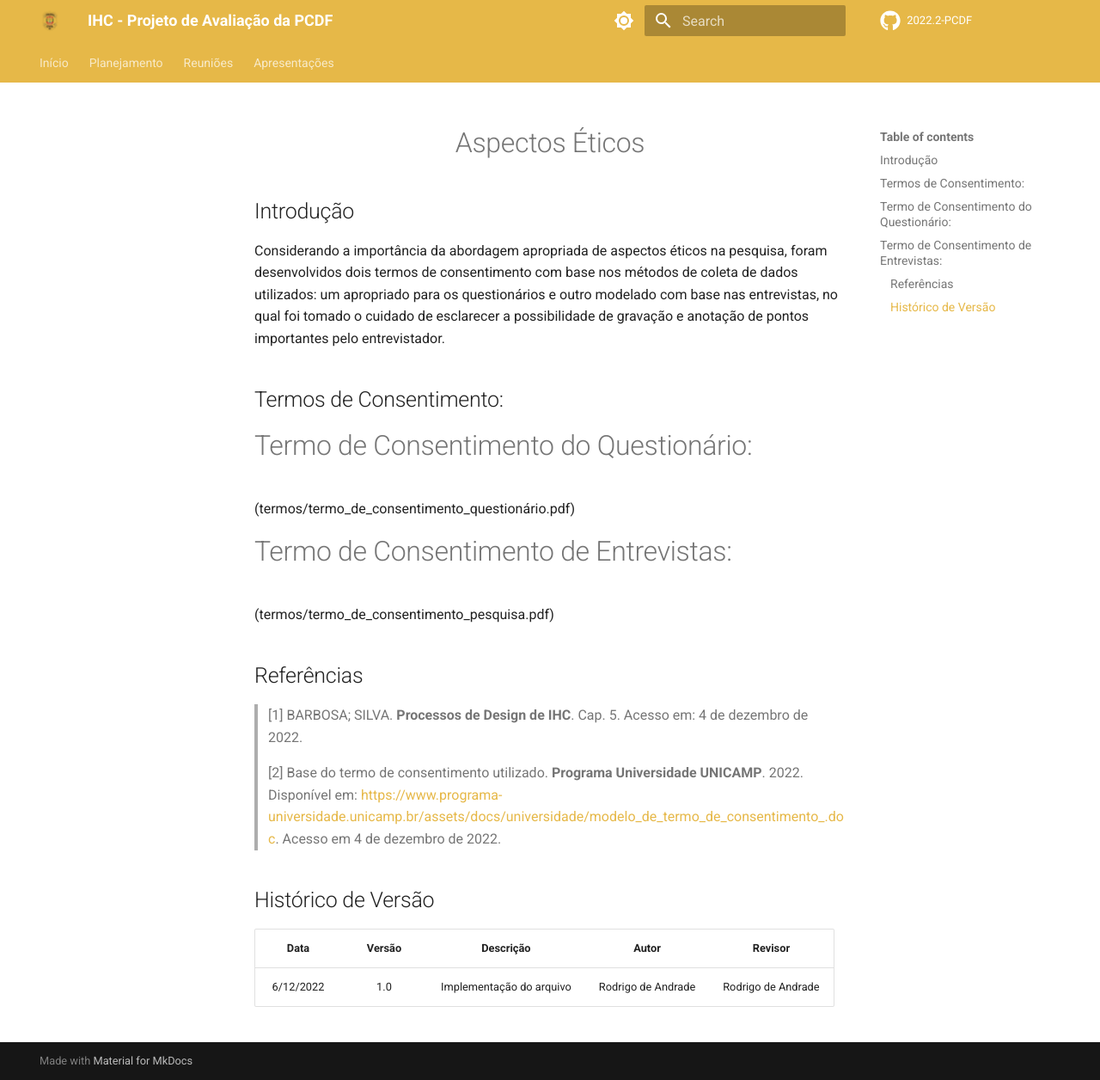
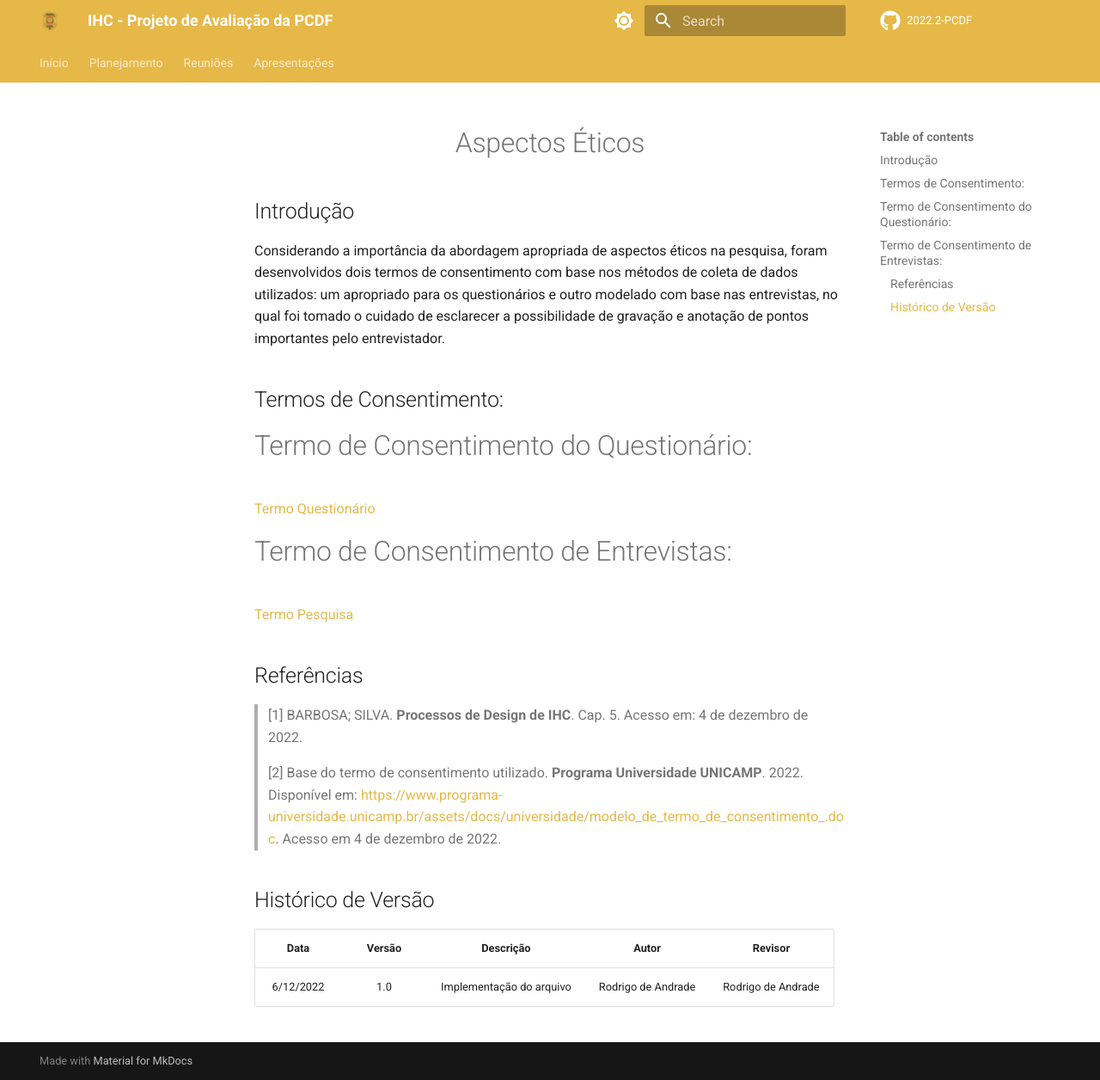
Before and after one commit to Interacao-Humano-Computador/2022.2-PCDF, an MkDocs documentation site: the page built from docs/aspectos_eticos.md, in a window 1280 px wide and 1256 px high. Shown: the whole window at 86% size. Built offline with MkDocs 1.6.1 and Material for MkDocs 9.7.7, drawn with Linux system fonts in a browser that asks for light colours; comment, search, counter and statistics services are not loaded.

Commit message:
adicao dos pdfs

```diff
--- a/docs/aspectos_eticos.md
+++ b/docs/aspectos_eticos.md
@@ -7,10 +7,10 @@ Considerando a importância da abordagem apropriada de aspectos éticos na pesqu
 ## Termos de Consentimento:
 
 # Termo de Consentimento do Questionário:
-(termos/termo_de_consentimento_questionário.pdf)
+[Termo Questionário](termos/termo_de_consentimento_questionário.pdf)
 
 # Termo de Consentimento de Entrevistas:
-(termos/termo_de_consentimento_pesquisa.pdf)
+[Termo Pesquisa](termos/termo_de_consentimento_pesquisa.pdf)
 
 ## Referências
 
```
